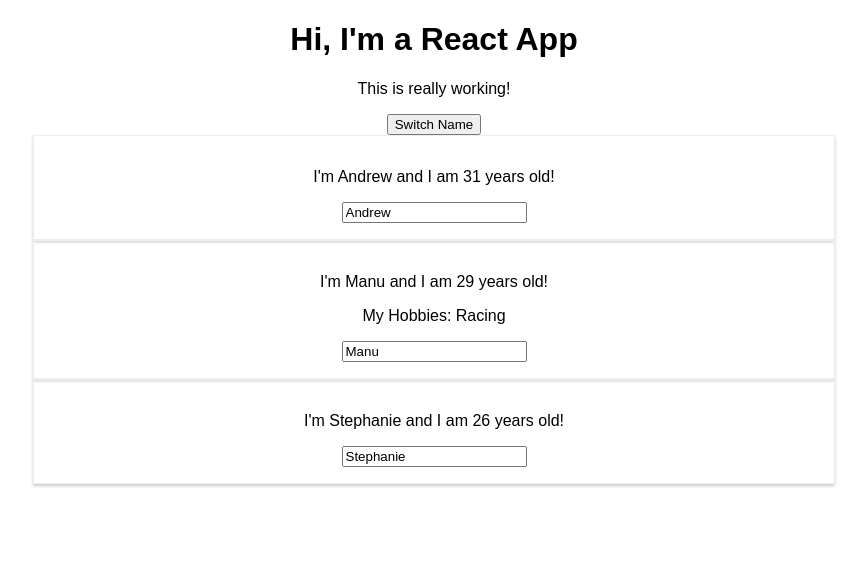
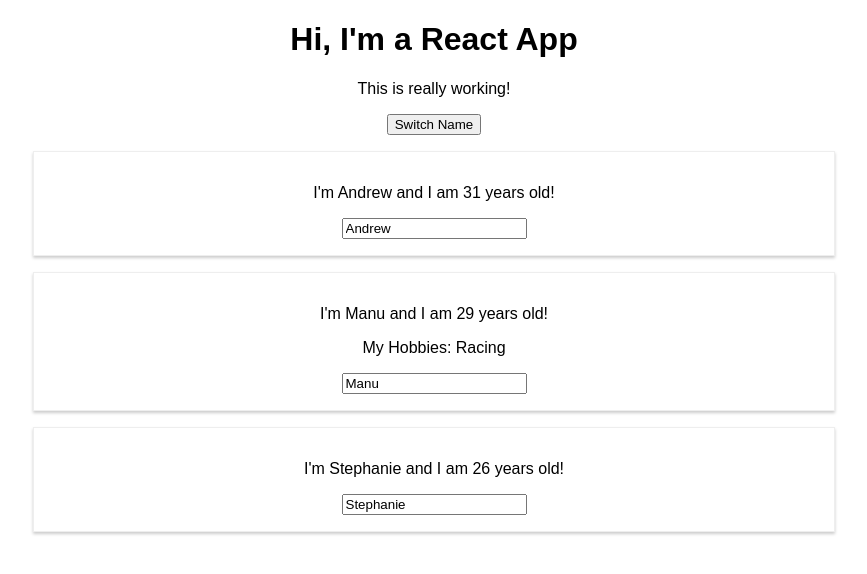
Before and after one commit to AndrewSimons3/BurgerBuilder, a React (Create React App) app in the folder react-complete-guide/: page / in a window 1280 px wide. Shown: the top 574 px of the page, without its empty margins (206-1073 px from the left). Built offline with nearby package versions, Linux system fonts and the light colour scheme.

Commit message:
updated margin on cards

```diff
--- a/react-complete-guide/src/Person/Person.css
+++ b/react-complete-guide/src/Person/Person.css
@@ -1,6 +1,6 @@
 .Person {
     width: 60%;
-    margin: auto;
+    margin: 16px auto;
     border: 1px solid #eee;
     box-shadow: 0 2px 3px #ccc;
     padding: 16px;
```
